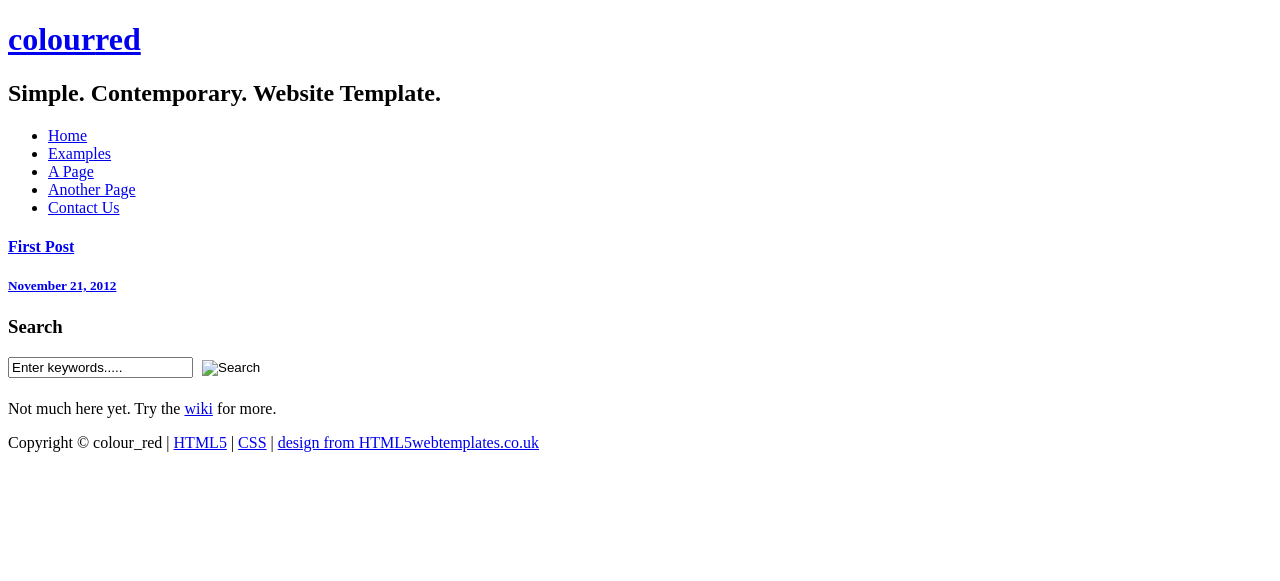
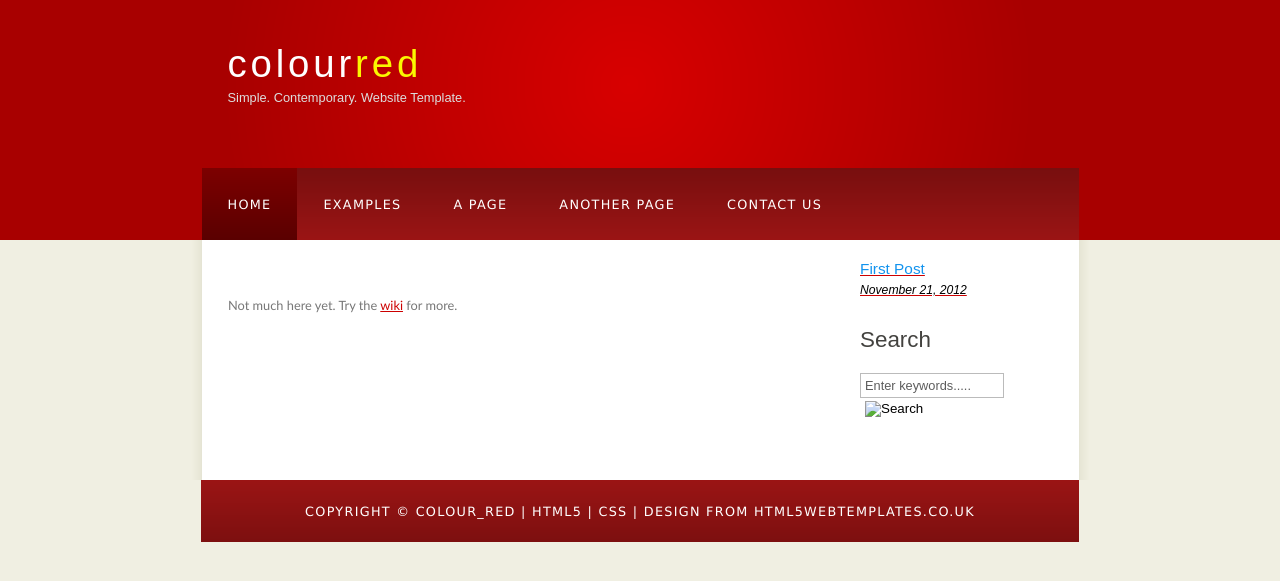
Before and after one commit to 9072997/libR430, a Jekyll site: the page built from _posts/2012-11-21-First-Post.md, in a window 1280 px wide. Shown: the top 581 px of the page. Built offline with Jekyll 4.4.1, drawn with Linux system fonts in a browser that asks for light colours; Markdown is read by kramdown in place of the engine named in the settings.

Commit message:
made css link absolute

```diff
--- a/_layouts/layout.html
+++ b/_layouts/layout.html
@@ -2,7 +2,7 @@
 <html>
 	<head>
 		<title>{{ page.title }}</title>
-		<link rel="stylesheet" type="text/css" href="style/style.css" title="style" />
+		<link rel="stylesheet" type="text/css" href="/libR430/style/style.css" title="style" />
 	</head>
 	<body>
 		<div id="main">
```
